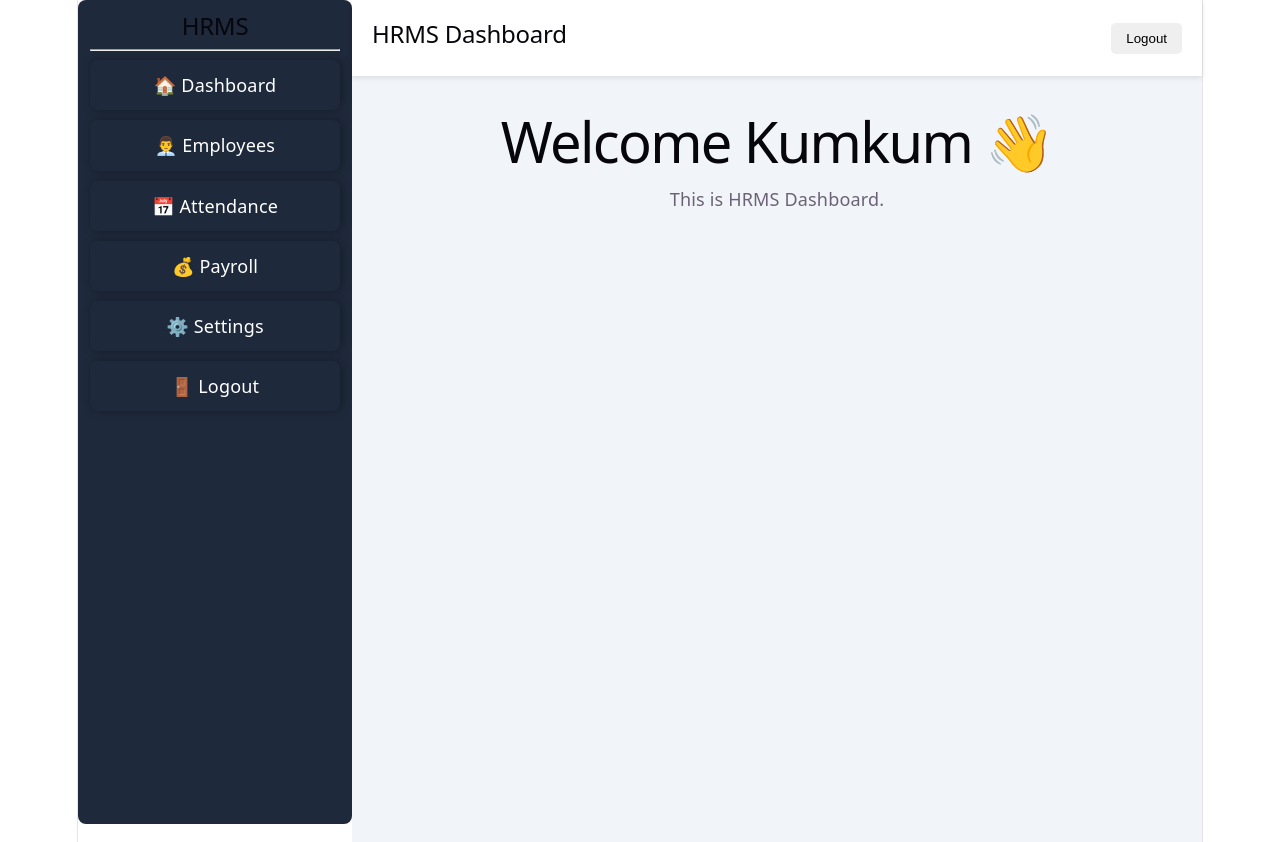
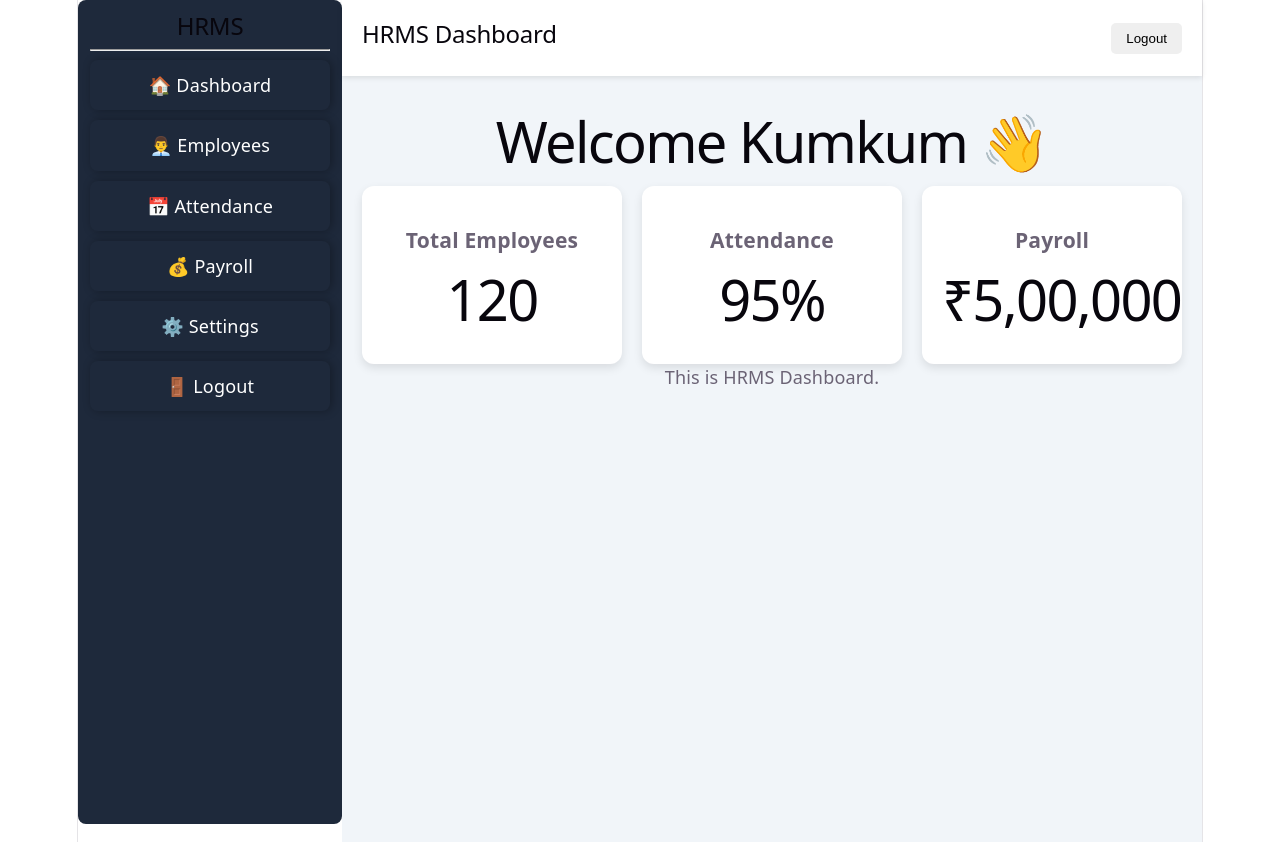
Before and after one commit to KumkumDadhich/infotact-hrms-dashboard, a React app: page / in a window 1280 px wide. Built offline with nearby package versions, Linux system fonts and the light colour scheme; the HTML template or start-up script is replaced by a standard one.

Commit message:
feat: create dashboard cards (fixes #5)

```diff
--- a/src/App.jsx
+++ b/src/App.jsx
@@ -1,3 +1,4 @@
+import DashboardCard from "./components/DashboardCard";
 import Sidebar from "./components/Sidebar";
 import Navbar from "./components/Navbar";
 
@@ -17,6 +18,28 @@ function App() {
 
         <div style={{ padding: "20px" }}>
           <h1>Welcome Kumkum 👋</h1>
+          <div
+              style={{
+              display: "flex",
+              gap: "20px",
+              marginTop: "30px",
+  }}
+>
+    <DashboardCard
+    title="Total Employees"
+    value="120"
+  />
+
+  <DashboardCard
+    title="Attendance"
+    value="95%"
+  />
+
+  <DashboardCard
+    title="Payroll"
+    value="₹5,00,000"
+  />
+</div>
 
           <p>This is HRMS Dashboard.</p>
         </div>
--- /dev/null
+++ b/src/components/DashboardCard.css
@@ -0,0 +1,8 @@
+.card{
+  width:220px;
+  padding:20px;
+  background:white;
+  border-radius:12px;
+  box-shadow:0 4px 10px rgba(0,0,0,0.1);
+  text-align:center;
+}
--- a/src/components/DashboardCard.jsx
+++ b/src/components/DashboardCard.jsx
@@ -0,0 +1,12 @@
+import "./DashboardCard.css";
+
+function DashboardCard({ title, value }) {
+  return (
+    <div className="card">
+      <h3>{title}</h3>
+      <h1>{value}</h1>
+    </div>
+  );
+}
+
+export default DashboardCard;
```
